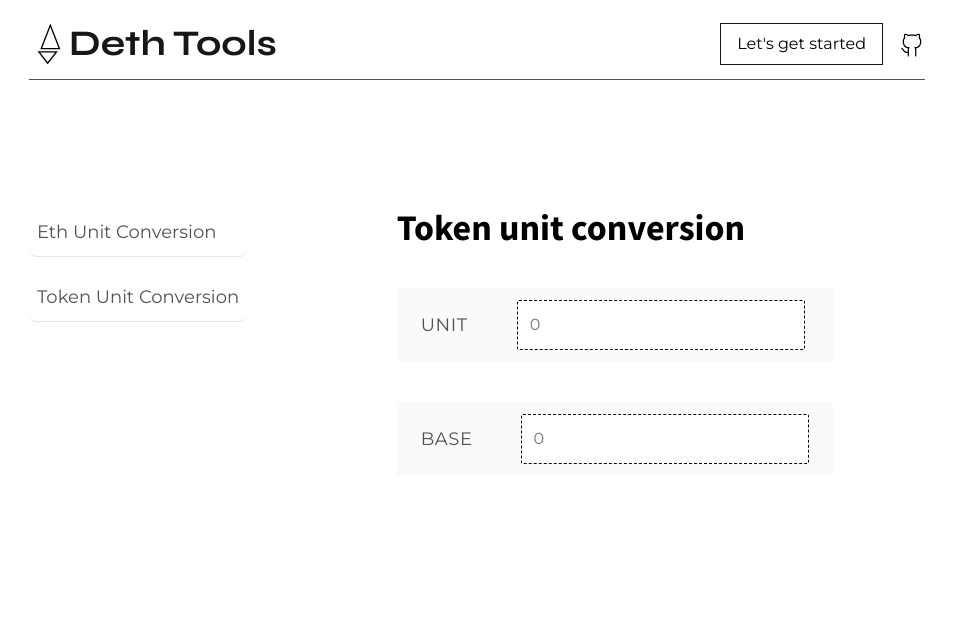
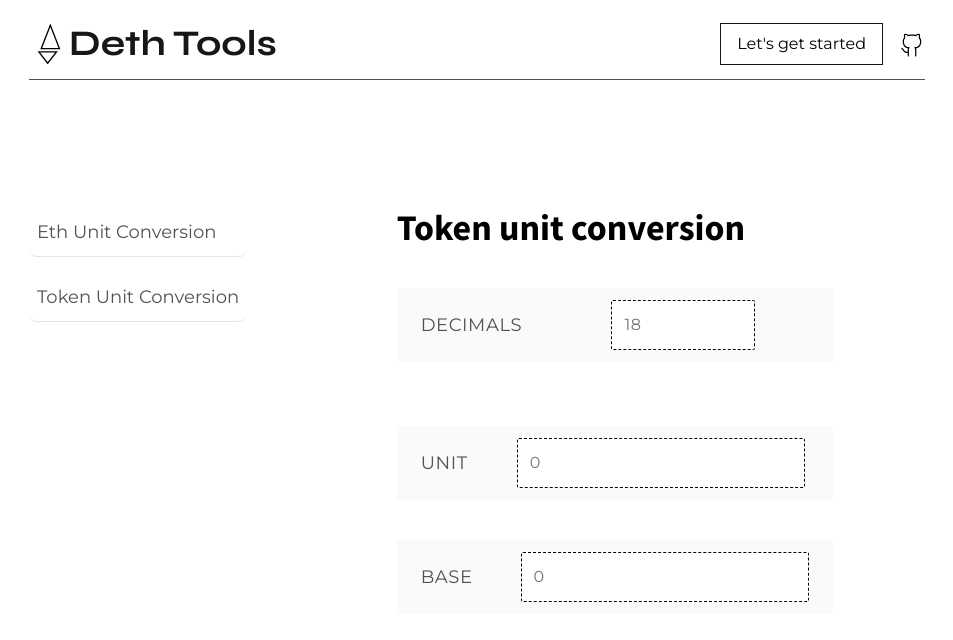
Before and after one commit to dethcrypto/dethtools, a Next.js app: page /token-unit-conversion in a window 1280 px wide. Shown: the top 640 px of the page, without its empty margins (163-1116 px from the left). Built offline with nearby package versions, Linux system fonts and the light colour scheme.

Commit message:
mk - implement tokenUnitConversion

```diff
--- a/pages/token-unit-conversion.tsx
+++ b/pages/token-unit-conversion.tsx
@@ -1,8 +1,10 @@
 import { ChangeEvent, Fragment, useState } from 'react'
 
+import { tokenPrecision } from '../lib/convertProperties'
 import { convertTokenUnits } from '../lib/convertUnits'
 
 export default function TokenUnitConversion() {
+  const [decimal, setDecimal] = useState('')
   const [unit, setUnit] = useState('')
   const [base, setBase] = useState('')
 
@@ -19,10 +21,13 @@ export default function TokenUnitConversion() {
   function handleChangeEvent(value: string, unitType: TokenUnitType) {
     let out
 
+    tokenPrecision.base = parseInt(decimal === '' ? tokenPrecision.base.toString() : '6')
+
     for (const unit of units) {
       out = convertTokenUnits(value, unitType, unit.name)
 
       if (out) {
+        if (isNaN(parseInt(out))) out = ''
         if (unit.name === 'unit') setUnit(out)
         if (unit.name === 'base') setBase(out)
       }
@@ -37,7 +42,7 @@ export default function TokenUnitConversion() {
     <div className="flex ml-auto max-w-1/3 w-4/5 pl-24 mt-32">
       <form className="flex flex-col gap-10 mx-auto">
         <h1> Token unit conversion </h1>
-        <UnitElements onChange={handleChangeEvent} units={units} />
+        <UnitElements onChange={handleChangeEvent} units={units} setDecimal={setDecimal} />
       </form>
     </div>
   )
@@ -46,10 +51,41 @@ export default function TokenUnitConversion() {
 interface UnitElementsProps {
   units: UnitTypeExtended[]
   onChange: (value: string, unitType: TokenUnitType) => void
+  setDecimal: (value: string) => void
 }
-function UnitElements({ units, onChange }: UnitElementsProps): JSX.Element {
+
+function UnitElements({ units, onChange, setDecimal }: UnitElementsProps): JSX.Element {
   return (
     <Fragment>
+      <section className="mb-6">
+        <table className="min-w-full divide-y divide-gray-200 table-fixed">
+          <thead className="bg-gray-50 rounded-sm">
+            <tr>
+              <th
+                scope="col"
+                className="py-1 px-6 text-xs font-medium tracking-wider text-left text-gray-700 uppercase dark:text-gray-400"
+              >
+                <p className="text-lg"> Decimals </p>
+              </th>
+
+              <th
+                scope="col"
+                className="py-3 px-6 text-xs font-medium tracking-wider text-left text-gray-700 uppercase dark:text-gray-400"
+              >
+                <input
+                  type="number"
+                  placeholder={tokenPrecision.base.toString()}
+                  onChange={(event: ChangeEvent<HTMLInputElement>) => {
+                    setDecimal(event.target.value)
+                  }}
+                  className="p-3 w-36 border border-dashed border-black rounded-sm"
+                />
+              </th>
+            </tr>
+          </thead>
+        </table>
+      </section>
+
       {units.map((unit) => {
         const { name, value } = unit
         return (
```
